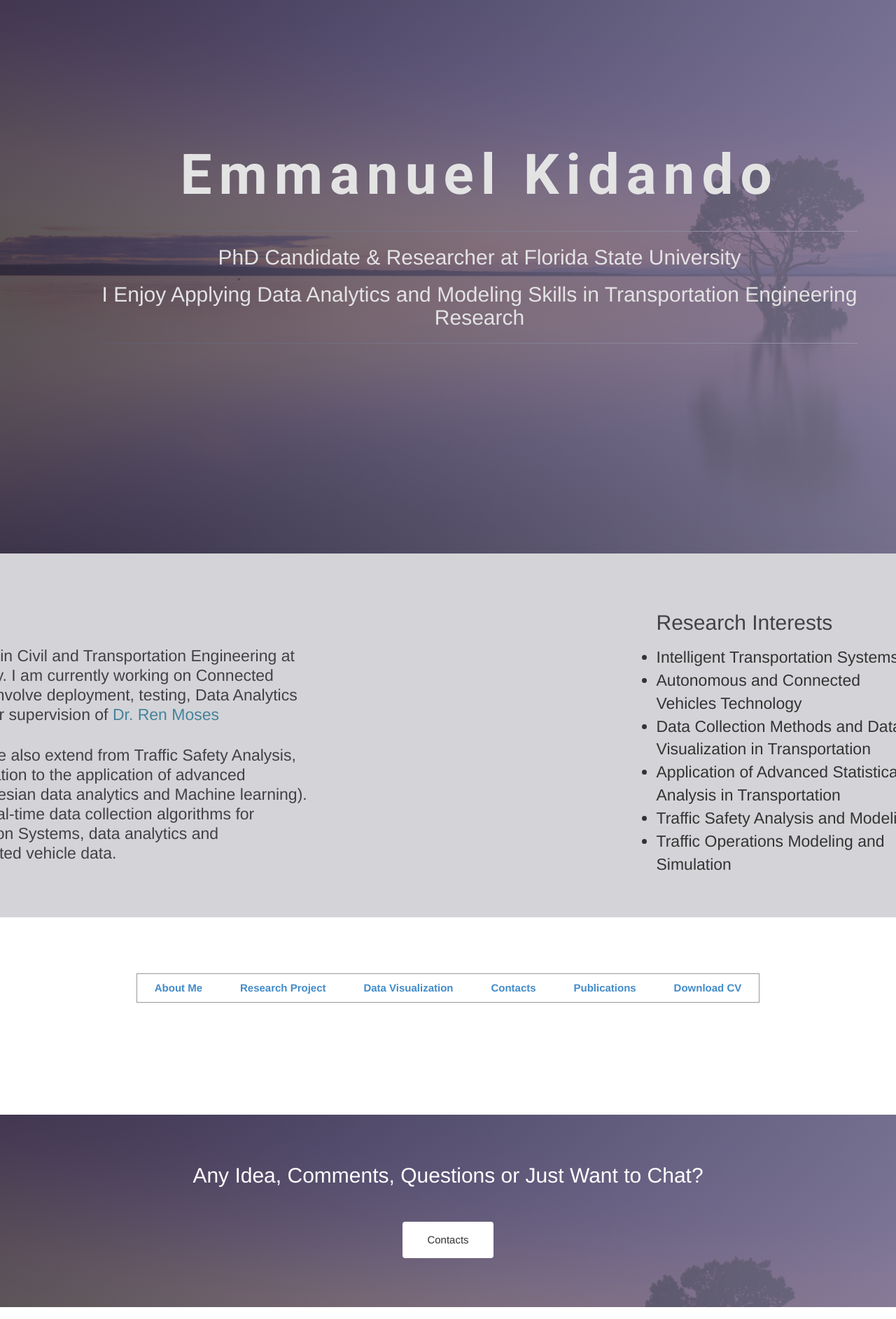
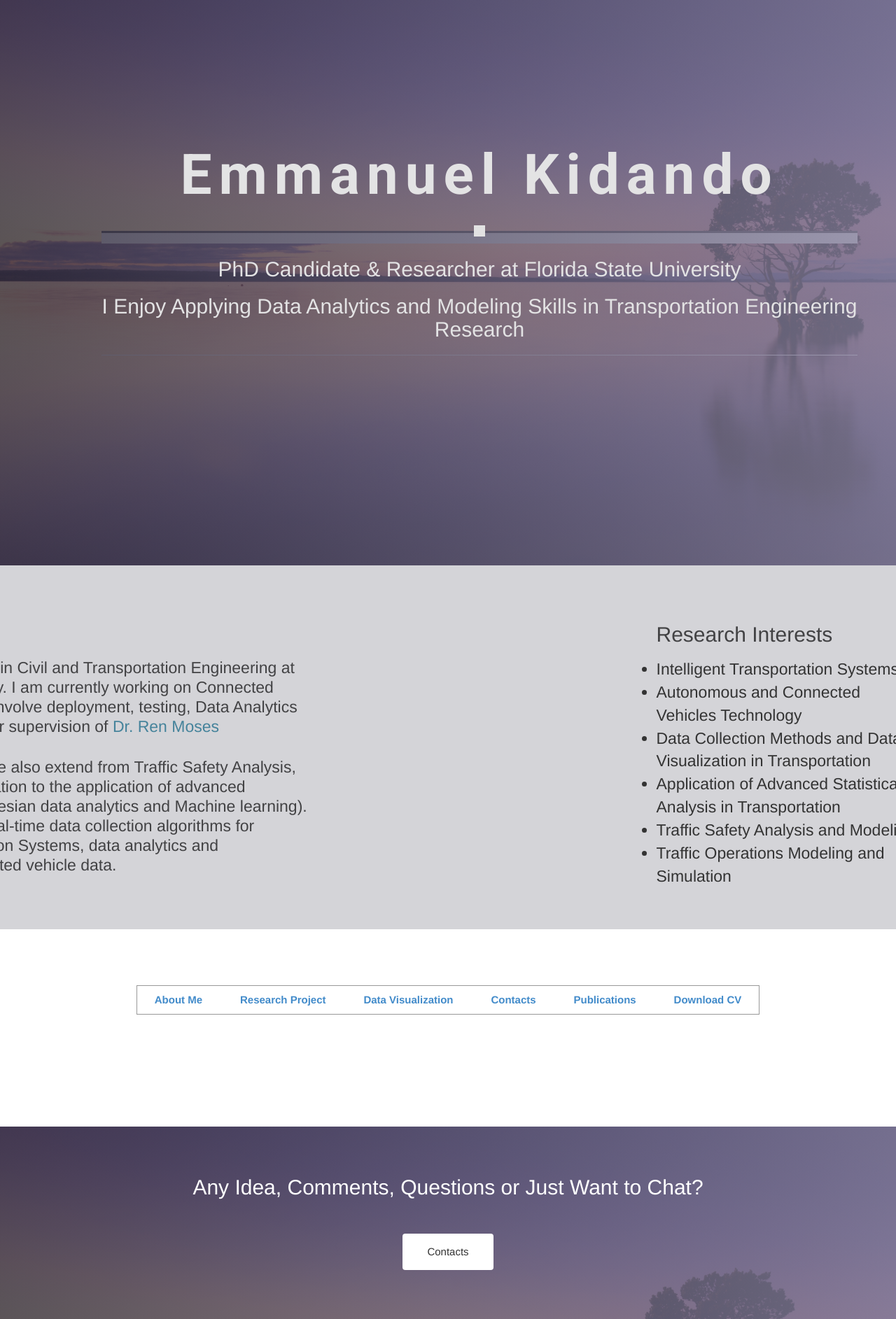
Before and after one commit to ekidando/Kidando, a Jekyll site: the page index.html, which Jekyll copies as it is, in a window 1280 px wide. Shown: the whole page at 70% size. Built offline with Jekyll 4.4.1, drawn with Linux system fonts in a browser that asks for light colours; some web fonts are replaced.

Commit message:
Update index.html

```diff
--- a/index.html
+++ b/index.html
@@ -28,7 +28,7 @@
         <div class="block">
 
           <h1 class="animated fadeInUp">Emmanuel Kidando </h1>
-          <hr class="hrline">
+          <hr class="style">
           <h2 class="animated fadeInUp"> PhD Candidate & Researcher at Florida State University</h2>
           <h2 class="animated fadeInUp">I Enjoy Applying Data Analytics and Modeling Skills in Transportation Engineering Research</h2>
           <hr>
```
